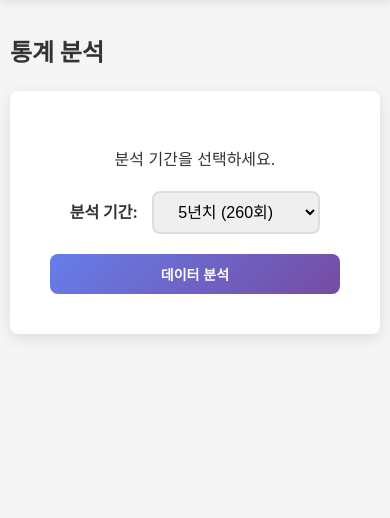
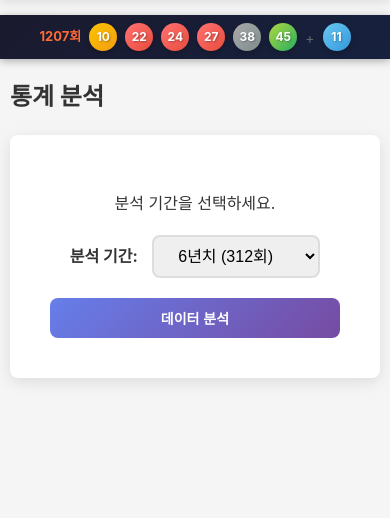
Before and after one commit to 1215kkm/prog_goodnumber, an ASP.NET Core app: page /statistics in a window 390 px wide. Shown: the part 87-605 px from the top of the page. Run offline with ASP.NET Core 8, Linux system fonts and the light colour scheme.

Commit message:
Add sticky latest result header to Statistics and Recommendations pages
- Add sticky header showing latest winning numbers
- Stays fixed at top when scrolling
- Change default analysis period from 5 years to 6 years
- Update RULES.md with sticky header checklist item

```diff
--- a/LottoAnalyzer.Web/Pages/Statistics.razor
+++ b/LottoAnalyzer.Web/Pages/Statistics.razor
@@ -1,6 +1,22 @@
 @page "/statistics"
 
 <PageTitle>통계 분석 - 로또 분석기</PageTitle>
+
+<!-- 최근 당첨번호 (Sticky) -->
+@if (LatestResult != null)
+{
+    <div class="sticky-latest-result">
+        <div class="container" style="display: flex; align-items: center; justify-content: center; gap: 8px; flex-wrap: wrap;">
+            <span style="color: #ff6b35; font-weight: bold; font-size: 13px;">@(LatestResult.Round)회</span>
+            @foreach (var num in LatestResult.Numbers)
+            {
+                <LottoBall Number="@num" Small="true" />
+            }
+            <span style="color: #666; font-size: 14px;">+</span>
+            <LottoBall Number="@LatestResult.BonusNumber" Small="true" />
+        </div>
+    </div>
+}
 
 <div class="container">
     <h1 style="margin-bottom: 20px;">통계 분석</h1>
@@ -177,8 +193,19 @@
 
     private bool IsDataLoaded = false;
     private string ActiveTab = "overall";
-    private int SelectedYears = 5; // 기본값 5년
+    private int SelectedYears = 6; // 기본값 6년
     private int TotalResultCount = 0;
+    private LottoResult? LatestResult;
+
+    protected override void OnInitialized()
+    {
+        try
+        {
+            var results = DataService.GetSampleData();
+            LatestResult = results.OrderByDescending(r => r.Round).FirstOrDefault();
+        }
+        catch { }
+    }
 
     private List<NumberStatistics> AllStatistics = new();
     private List<NumberStatistics> HotNumbers = new();
--- a/LottoAnalyzer.Web/wwwroot/css/app.css
+++ b/LottoAnalyzer.Web/wwwroot/css/app.css
@@ -1330,3 +1330,25 @@ tr:hover {
         gap: 10px;
     }
 }
+
+/* Sticky Latest Result */
+.sticky-latest-result {
+    position: sticky;
+    top: 56px; /* navbar height */
+    z-index: 90;
+    background: linear-gradient(135deg, #1a1a2e 0%, #16213e 100%);
+    padding: 10px 0;
+    box-shadow: 0 2px 8px rgba(0,0,0,0.3);
+}
+
+@media (max-width: 768px) {
+    .sticky-latest-result {
+        top: 50px;
+        padding: 8px 0;
+    }
+    .sticky-latest-result .ball.small {
+        width: 28px;
+        height: 28px;
+        font-size: 12px;
+    }
+}
```
Also changed, not shown: LottoAnalyzer.Web/Pages/Recommendations.razor (+28 -1 lines), .claude/RULES.md.
